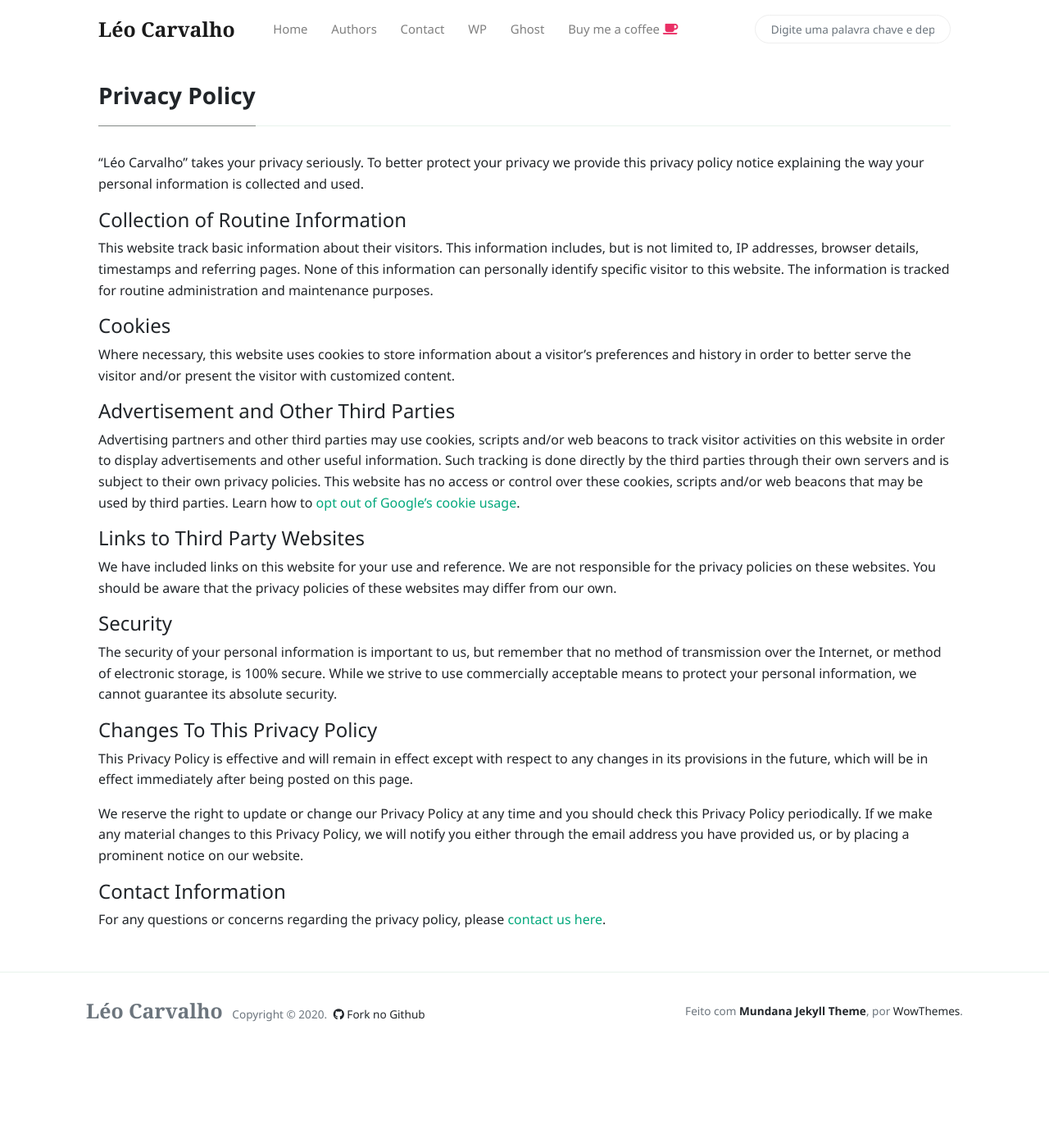
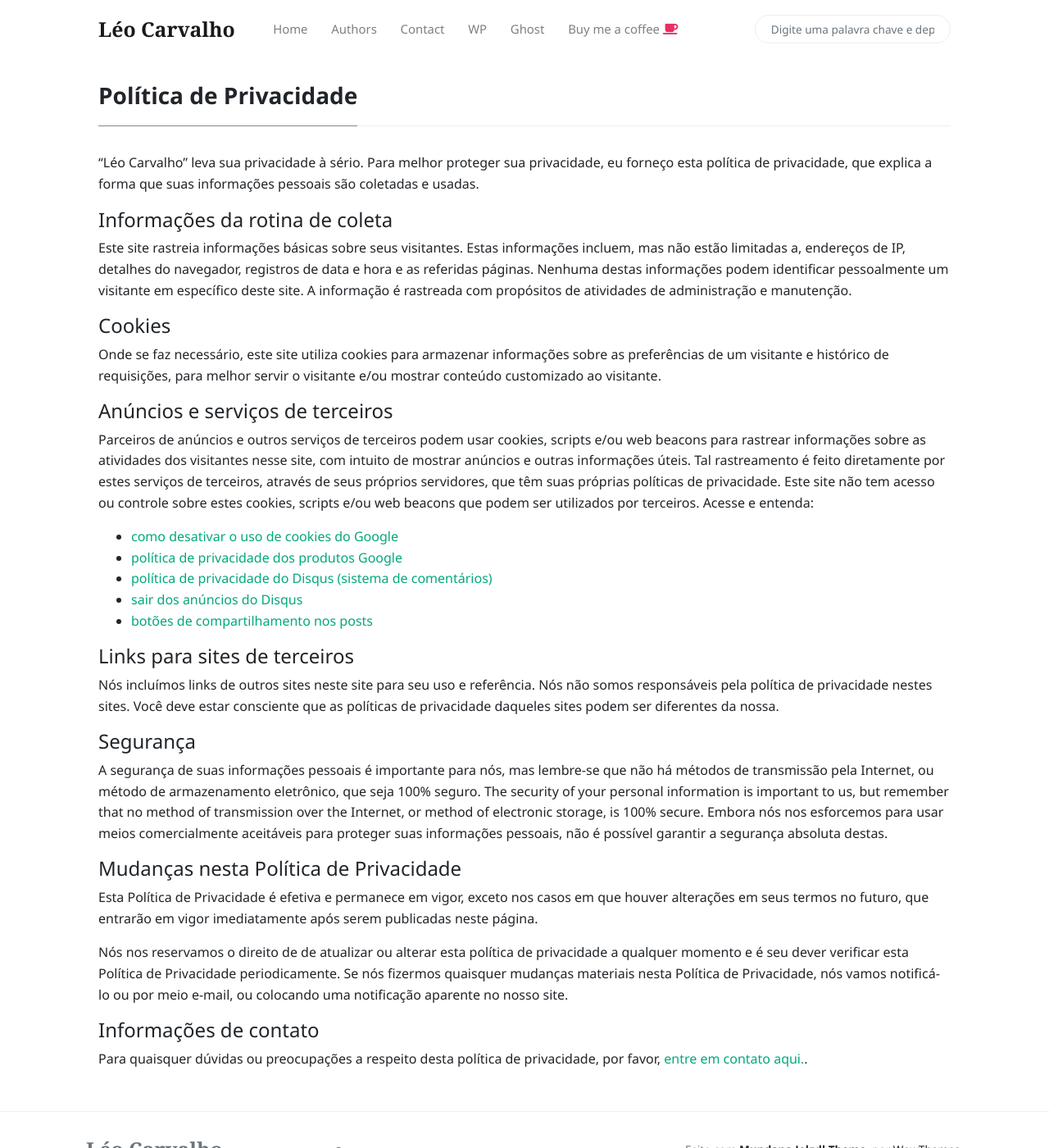
Before and after one commit to carvalholeo/carvalholeo.github.io, a Jekyll site: the page built from _pages/privacy-policy.md, in a window 1280 px wide and 1400 px high. Shown: the whole window at 82% size. Built offline with Jekyll 4.4.1, drawn with Linux system fonts in a browser that asks for light colours; nearby versions of some CDN libraries.

Commit message:
Complementa a tradução das páginas

```diff
--- a/404.html
+++ b/404.html
@@ -19,6 +19,6 @@ layout: default
 <div class="container">
   <h1>404</h1>
 
-  <p><strong>Page not found :(</strong></p>
-  <p>The requested page could not be found.</p>
+  <p><strong>Página não encontrada :(</strong></p>
+  <p>A página solicitada não pode ser encontrada.</p>
 </div>
--- a/_config.yml
+++ b/_config.yml
@@ -7,6 +7,7 @@ baseurl: ''
 disqus: 'leocarvalho'
 email: 'leonardo.cscarvalho@outlook.com.br'
 mailchimp-list: 'https://wowthemes.us11.list-manage.com/subscribe/post?u=8aeb20a530e124561927d3bd8&amp;id=8c3d2d214b'
+contact: 'https://leocarvalho.dev/#contact-section'
 
 include: ["_pages"]
 permalink: /:title/
--- a/_pages/authors-list.html
+++ b/_pages/authors-list.html
@@ -15,7 +15,7 @@ permalink: "/authors-list.html"
             <div class="col-md-9">
             <a href="{{link}}/author-{{ author[1].name | slugify }}">
             <h4 class="text-dark mb-0"> {{ author[1].name }} </h4>
-            <small class="d-inline-block mt-1 mb-3 font-weight-normal">(View Posts)</small>
+            <small class="d-inline-block mt-1 mb-3 font-weight-normal">(Ver Posts)</small>
             <div class="excerpt">{{ author[1].bio }}</div>
             </a>
             <div class="icon-block mt-3 d-flex justify-content-between">
--- a/_pages/categories.html
+++ b/_pages/categories.html
@@ -7,7 +7,7 @@ permalink: "/categories.html"
 <div class="container">
     <div class="row justify-content-center">
         <div class="col-md-8">
-        <h1 class="font-weight-bold title h6 text-uppercase mb-4">Categories</h1>
+        <h1 class="font-weight-bold title h6 text-uppercase mb-4">Categorias</h1>
 
         {% for category in site.categories %}
         <h4 class="font-weight-bold spanborder text-capitalize" id="{{ category[0] | downcase }}"><span>{{ category[0] }}</span></h4>
--- a/_pages/privacy-policy.md
+++ b/_pages/privacy-policy.md
@@ -1,43 +1,57 @@
 ---
-title: "Privacy Policy"
+title: "Política de Privacidade"
 permalink: "/privacy-policy.html"
 ---
 
-"{{site.name}}" takes your privacy seriously. To better protect your privacy we provide this privacy policy notice explaining the way your personal information is collected and used.
+"{{site.name}}" leva sua privacidade à sério. Para melhor proteger sua privacidade, eu forneço esta política de privacidade, que explica a forma que suas informações pessoais são coletadas e usadas.
 
 
-#### Collection of Routine Information
+#### Informações da rotina de coleta
 
-This website track basic information about their visitors. This information includes, but is not limited to, IP addresses, browser details, timestamps and referring pages. None of this information can personally identify specific visitor to this website. The information is tracked for routine administration and maintenance purposes.
+Este site rastreia informações básicas sobre seus visitantes. Estas informações incluem, mas não estão limitadas a, endereços de IP, detalhes do navegador, registros de data e hora e as referidas páginas. Nenhuma destas informações podem identificar pessoalmente um visitante em específico deste site. A informação é rastreada com propósitos de atividades de administração e manutenção.
 
 
 #### Cookies
 
-Where necessary, this website uses cookies to store information about a visitor’s preferences and history in order to better serve the visitor and/or present the visitor with customized content.
+Onde se faz necessário, este site utiliza cookies para armazenar informações sobre as preferências de um visitante e histórico de requisições, para melhor servir o visitante e/ou mostrar conteúdo customizado ao visitante.
 
 
-#### Advertisement and Other Third Parties
+#### Anúncios e serviços de terceiros
 
-Advertising partners and other third parties may use cookies, scripts and/or web beacons to track visitor activities on this website in order to display advertisements and other useful information. Such tracking is done directly by the third parties through their own servers and is subject to their own privacy policies. This website has no access or control over these cookies, scripts and/or web beacons that may be used by third parties. Learn how to [opt out of Google’s cookie usage](http://www.google.com/privacy_ads.html).
+Parceiros de anúncios e outros serviços de terceiros podem usar cookies, scripts e/ou web beacons  para rastrear informações sobre as atividades dos visitantes nesse site, com intuito de mostrar anúncios e outras informações úteis. Tal rastreamento é feito diretamente por estes serviços de terceiros, através de seus próprios servidores, que têm suas próprias políticas de privacidade. Este site não tem acesso ou controle sobre estes cookies, scripts e/ou web beacons que podem ser utilizados por terceiros. Acesse e entenda:
+
+* [como desativar o uso de cookies do Google][googleAdsLink]
+* [política de privacidade dos produtos Google][ppGoogle]
+* [política de privacidade do Disqus (sistema de comentários)][ppDisqus]
+* [sair dos anúncios do Disqus][adsDisqus]
+* [botões de compartilhamento nos posts][ppAddtoany]
 
 
-#### Links to Third Party Websites
+#### Links para sites de terceiros
 
-We have included links on this website for your use and reference. We are not responsible for the privacy policies on these websites. You should be aware that the privacy policies of these websites may differ from our own.
+Nós incluímos links de outros sites neste site para seu uso e referência. Nós não somos responsáveis pela política de privacidade nestes sites. Você deve estar consciente que as políticas de privacidade daqueles sites podem ser diferentes da nossa.
 
 
-#### Security
+#### Segurança
 
-The security of your personal information is important to us, but remember that no method of transmission over the Internet, or method of electronic storage, is 100% secure. While we strive to use commercially acceptable means to protect your personal information, we cannot guarantee its absolute security.
+A segurança de suas informações pessoais é importante para nós, mas lembre-se que não há métodos de transmissão pela Internet, ou método de armazenamento eletrônico, que seja 100% seguro. The security of your personal information is important to us, but remember that no method of transmission over the Internet, or method of electronic storage, is 100% secure. Embora nós nos esforcemos para usar meios comercialmente aceitáveis para proteger suas informações pessoais, não é possível garantir a segurança absoluta destas.
 
 
-#### Changes To This Privacy Policy
+#### Mudanças nesta Política de Privacidade
 
-This Privacy Policy is effective and will remain in effect except with respect to any changes in its provisions in the future, which will be in effect immediately after being posted on this page.
+Esta Política de Privacidade é efetiva e permanece em vigor, exceto nos casos em que houver alterações em seus termos no futuro, que entrarão em vigor imediatamente após serem publicadas neste página.
 
-We reserve the right to update or change our Privacy Policy at any time and you should check this Privacy Policy periodically. If we make any material changes to this Privacy Policy, we will notify you either through the email address you have provided us, or by placing a prominent notice on our website.
+Nós nos reservamos o direito de de atualizar ou alterar esta política de privacidade a qualquer momento e é seu dever verificar esta Política de Privacidade periodicamente. Se nós fizermos quaisquer mudanças materiais nesta Política de Privacidade, nós vamos notificá-lo ou por meio e-mail, ou colocando uma notificação aparente no nosso site.
 
 
-#### Contact Information
+#### Informações de contato
 
-For any questions or concerns regarding the privacy policy, please [contact us here]({{site.baseurl}}/contact.html).
+Para quaisquer dúvidas ou preocupações a respeito desta política de privacidade, por favor, [entre em contato aqui.][contactLink].
+
+[googleAdsLink]: http://www.google.com/privacy_ads.html
+[ppGoogle]: https://policies.google.com/privacy?hl=pt-BR
+[ppDisqus]: https://help.disqus.com/en/articles/1717103-disqus-privacy-policy
+[adsDisqus]: https://disqus.com/data-sharing-settings/
+[ppAddtoany]: https://www.addtoany.com/privacy
+
+[contactLink]: {{ site.contact }}
```
Also changed, not shown: other parts of _pages/authors-list.html (+1 -1 lines), other parts of _pages/categories.html (+1 -1 lines).
